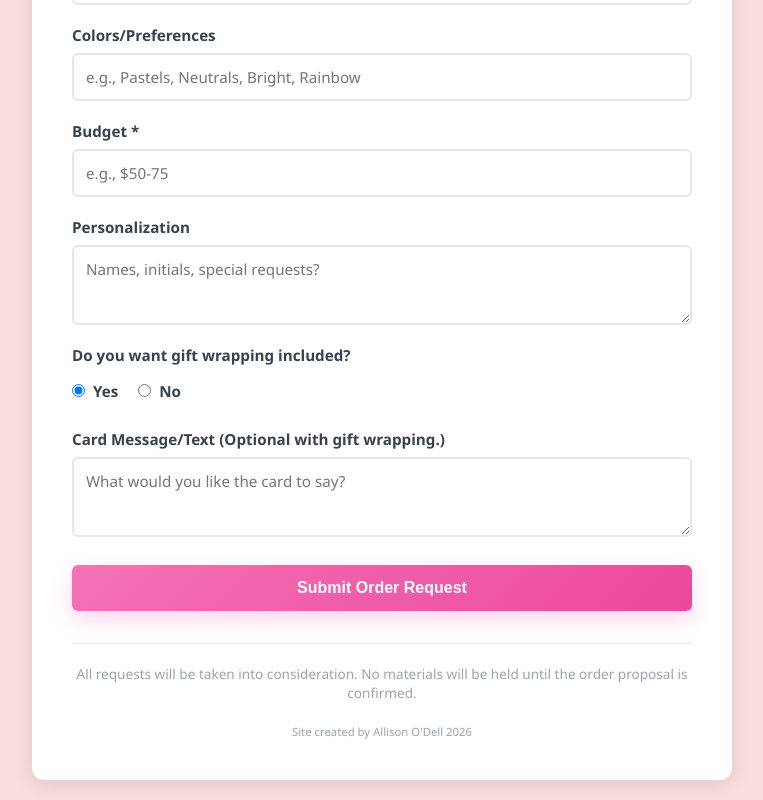
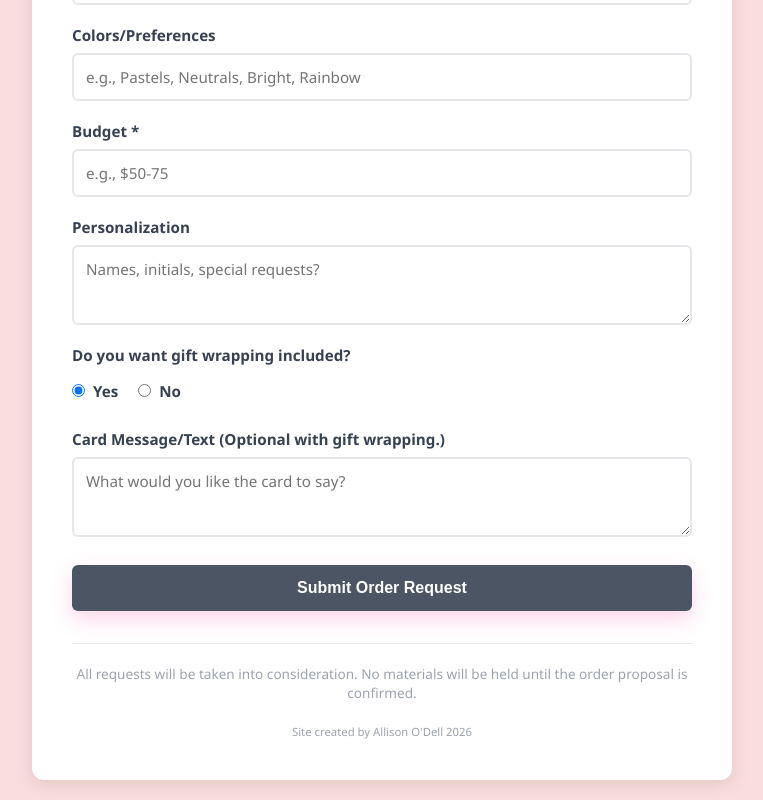
Before and after one commit to Polish-in-a-Year/stashgiftco, a React (Create React App) app: page / in a window 1280 px wide. In both pictures the pointer is over the button "Submit Order Request". Shown: the part 1644-2444 px from the top of the page, without its empty margins (258-1021 px from the left). Built offline with nearby package versions, Linux system fonts and the light colour scheme.

Commit message:
Change submit button to dark grey

```diff
--- a/src/App.css
+++ b/src/App.css
@@ -121,7 +121,7 @@ body {
 }
 
 .submit-btn {
-  background: linear-gradient(135deg, #f472b6 0%, #ec4899 100%);
+  background: #4b5563;
   color: white;
   padding: 14px 28px;
   border: none;
@@ -133,6 +133,10 @@ body {
   margin-top: 10px;
 }
 
+.submit-btn:hover {
+  transform: translateY(-2px);
+  box-shadow: 0 8px 20px rgba(75, 85, 99, 0.3);
+}
 .submit-btn:hover {
   transform: translateY(-2px);
   box-shadow: 0 8px 20px rgba(244, 114, 182, 0.3);
```
